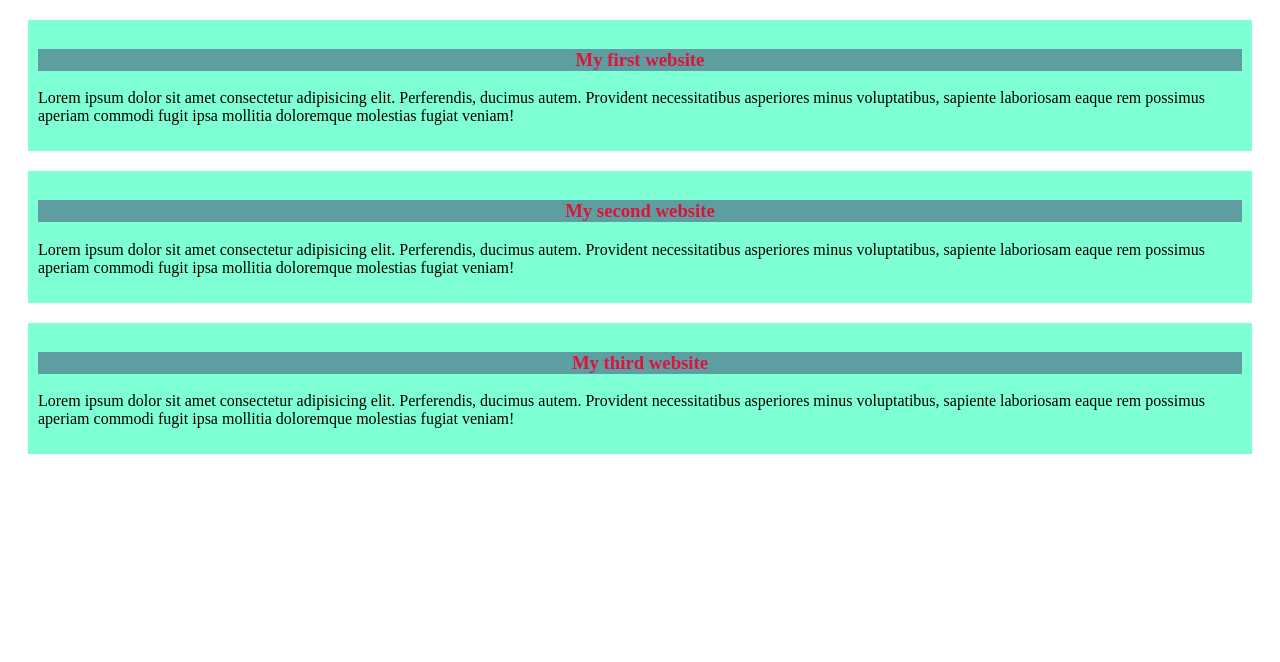
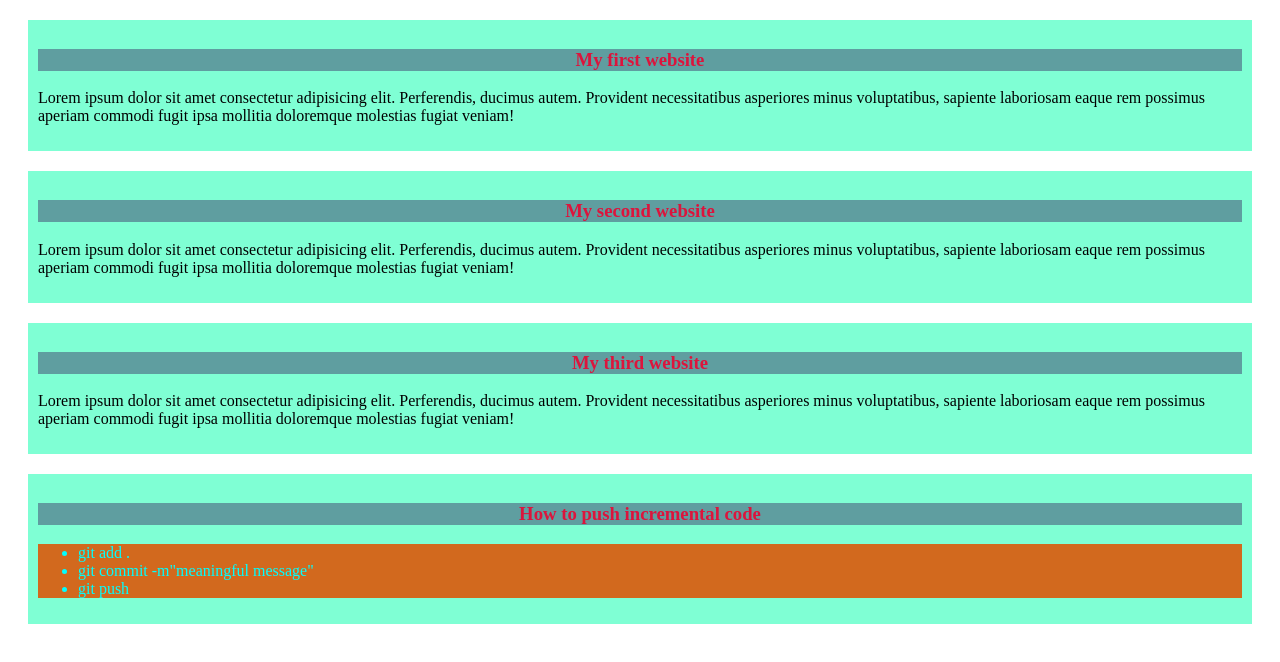
Before and after one commit to salehahmed999/my-first-github-repo, a plain HTML site: page index.html in a window 1280 px wide. Drawn offline with Linux system fonts and the light colour scheme.

Commit message:
added a list to push code

```diff
--- a/index.html
+++ b/index.html
@@ -38,5 +38,13 @@
             ipsa mollitia doloremque molestias fugiat
             veniam!</p>
      </div>
+     <div>
+          <h3>How to push incremental code</h3>
+           <ul>
+              <li>git add .</li>
+              <li>git commit -m"meaningful message"</li>
+              <li>git push</li>
+           </ul>
+     </div>
 </body>
 </html>
--- a/styles/blog.css
+++ b/styles/blog.css
@@ -9,3 +9,8 @@ h3{
     background-color: cadetblue;
     color: crimson;
 }
+
+ul{
+    background-color: chocolate;
+    color: cyan;
+}
```
